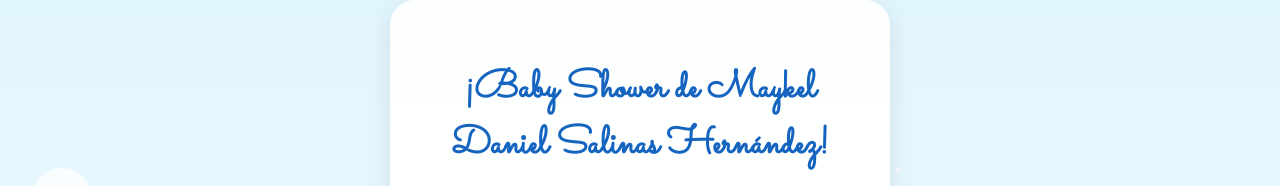
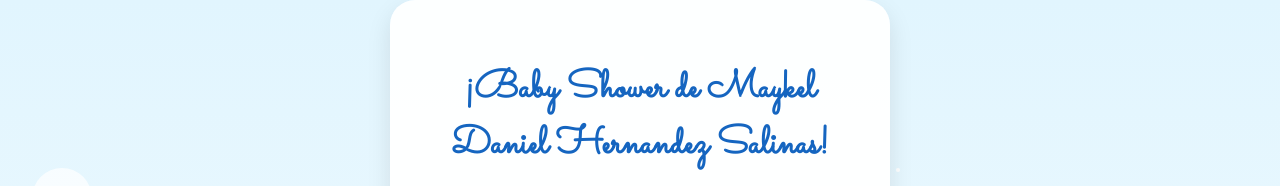
Before and after one commit to Ovidio-Aguirre/Babyshower, a plain HTML site: page index.html in a window 1280 px wide. Shown: the top 186 px of the page. Drawn offline with Linux system fonts and the light colour scheme.

Commit message:
Update index.html

```diff
--- a/index.html
+++ b/index.html
@@ -231,7 +231,7 @@
 </head>
 <body>
   <div class="card">
-    <h1>¡Baby Shower de Maykel Daniel Salinas Hernández!</h1>
+    <h1>¡Baby Shower de Maykel Daniel Hernandez Salinas!</h1>
     <p class="intro">Estamos muy felices de compartir contigo la llegada de nuestro pequeño aventurero. Acompáñanos en una celebración llena de alegría, amor y momentos inolvidables. ¡Tu presencia hará que este día sea aún más especial!</p>
     <div class="illustration"></div>
     <div class="info-box">
```
